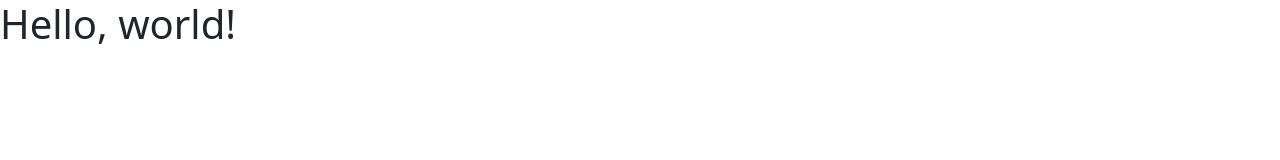
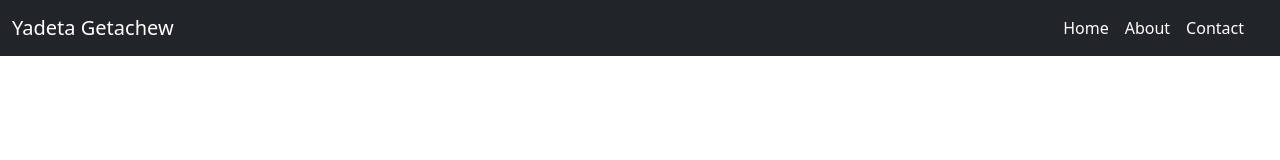
Before and after one commit to yadetagetachew/mf-final, a plain HTML site: page index.html in a window 1280 px wide. Drawn offline with nearby package versions, Linux system fonts and the light colour scheme.

Commit message:
navbar stucture done

```diff
--- a/index.html
+++ b/index.html
@@ -7,11 +7,51 @@
 
     <!-- Bootstrap CSS -->
     <link href="https://cdn.jsdelivr.net/npm/bootstrap@5.1.3/dist/css/bootstrap.min.css" rel="stylesheet" integrity="sha384-1BmE4kWBq78iYhFldvKuhfTAU6auU8tT94WrHftjDbrCEXSU1oBoqyl2QvZ6jIW3" crossorigin="anonymous">
+    <link rel="stylesheet" href="/css/style.css">
 
-    <title>Hello, world!</title>
+    <title>MF-FINAL</title>
   </head>
   <body>
-    <h1>Hello, world!</h1>
+    <!-- navbar starts -->
+    <nav class="navbar navbar-light navbar-expand-lg bg-dark fixed-top">
+      <div class="container-fluid">
+        <a class="navbar-brand text-white" href="#">Yadeta Getachew</a>
+        <button class="navbar-toggler" type="button" data-bs-toggle="offcanvas" data-bs-target="#offcanvasNavbar" aria-controls="offcanvasNavbar">
+          <span class="navbar-toggler-icon"></span>
+        </button>
+        <div class="offcanvas offcanvas-end" tabindex="-1" id="offcanvasNavbar" aria-labelledby="offcanvasNavbarLabel">
+          <div class="offcanvas-header">
+            <h5 class="offcanvas-title" id="offcanvasNavbarLabel">Offcanvas</h5>
+            <button type="button" class="btn-close text-reset" data-bs-dismiss="offcanvas" aria-label="Close"></button>
+          </div>
+          <div class="offcanvas-body">
+            <ul class="navbar-nav justify-content-end flex-grow-1 pe-3">
+              <li class="nav-item">
+                <a class="nav-link active text-white" aria-current="page" href="#">Home</a>
+              </li>
+              <li class="nav-item">
+                <a class="nav-link text-white" href="#">About</a>
+              </li>
+              <li class="nav-item">
+                <a class="nav-link text-white" href="#" id="offcanvasNavbarDropdown" role="button" data-bs-toggle="dropdown" aria-expanded="false">
+                  Contact
+                </a>
+          </div>
+        </div>
+      </div>
+    </nav>
+    <!-- navbar ends -->
+
+
+
+
+
+
+
+
+
+
+
 
     <!-- Optional JavaScript; choose one of the two! -->
 
```
